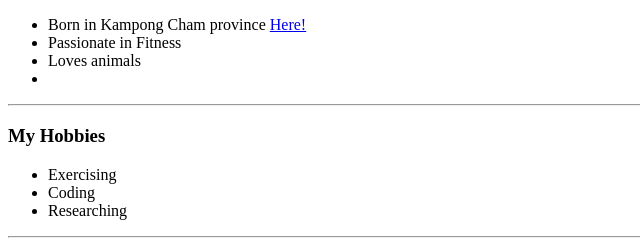
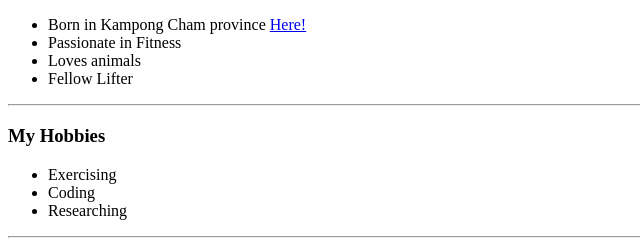
Before and after one commit to Jiiyuu/CV, a plain HTML site: page index.html in a window 1280 px wide. Shown: the part 407-647 px from the top of the page, 0-640 px from the left. Drawn offline with Linux system fonts and the light colour scheme.

Commit message:
Add initial to the website files

```diff
--- a/index.html
+++ b/index.html
@@ -25,7 +25,7 @@
             <li>Born in Kampong Cham province <a href="https://www.google.com/maps/place/Prek+Tamak+Bridge/@11.7512284,105.0024254,17z/data=!3m1!4b1!4m5!3m4!1s0x310eaa2312b56391:0xb2d304d8d597bca3!8m2!3d11.7512232!4d105.0046141">Here!</a></li>
             <li>Passionate in Fitness</li>
             <li>Loves animals</li>
-            <li></li>
+            <li>Fellow Lifter</li>
         </ul>
         <hr>
         <h3> <strong>My Hobbies</strong></h3>
```
